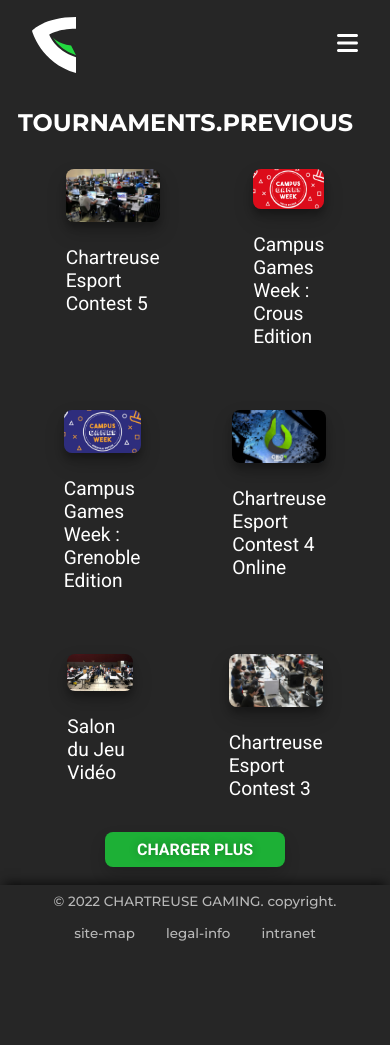
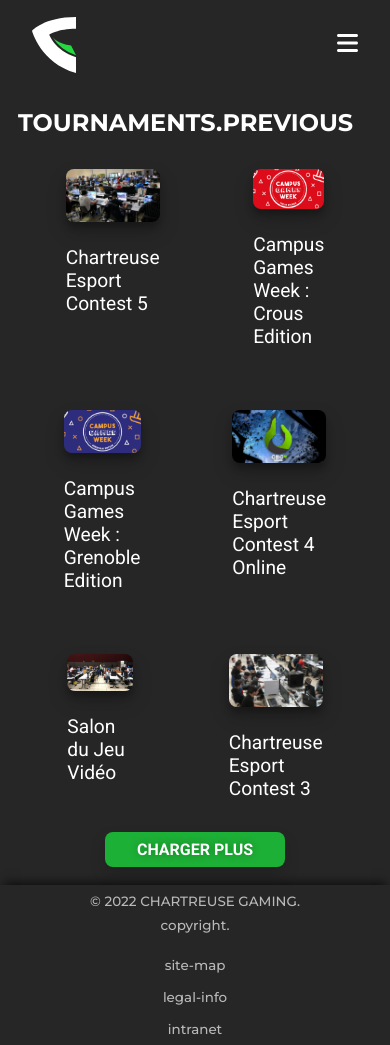
Before and after one commit to Alpes-Esport/Website, a Vue app: page / in a window 390 px wide. Before the commit the page ends 949 px from the top, so only its background shows below. Built offline with nearby package versions, Linux system fonts and the light colour scheme.

Commit message:
Improve mobile display

```diff
--- a/src/components/Footer.vue
+++ b/src/components/Footer.vue
@@ -117,11 +117,19 @@ footer {
   }
 }
 
-@media only screen and (max-width: 380px) {
-  footer div nav {
-    display: flex;
-    flex-flow: column nowrap;
-    padding-top: 16px;
+@media only screen and (max-width: 400px) {
+  footer div {
+    text-align: center;
+
+    section {
+      flex-flow: column nowrap;
+    }
+
+    nav {
+      display: flex;
+      flex-flow: column nowrap;
+      padding-top: 16px;
+    }
   }
 }
 </style>
```
